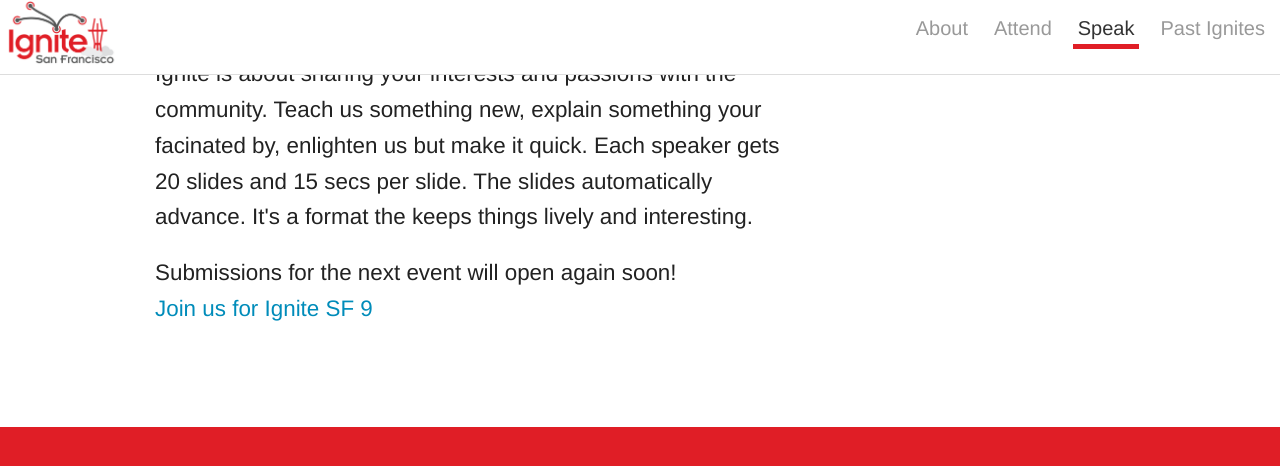
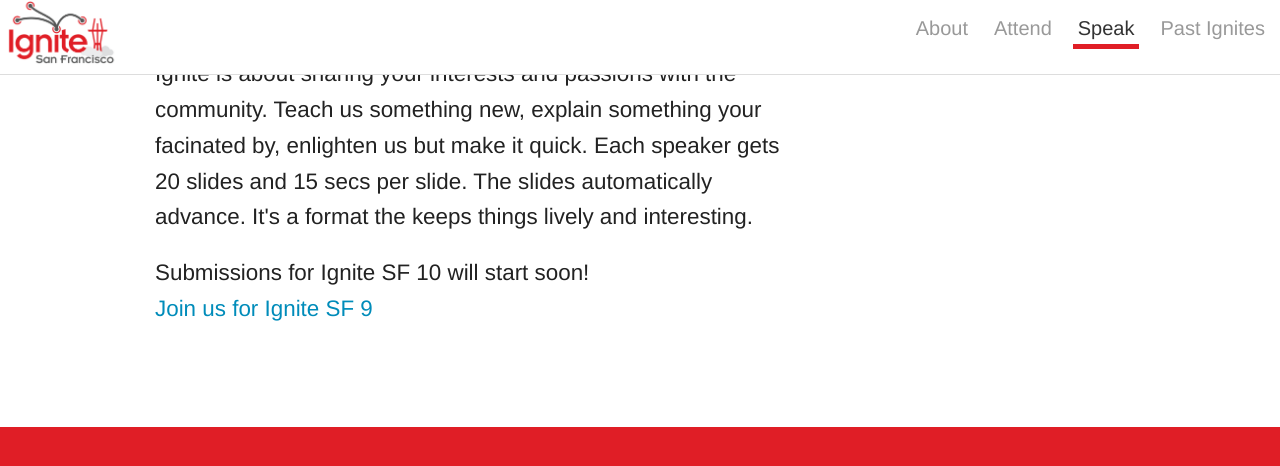
Before and after one commit to ignitesf/ignitesf.github.io, a Jekyll site: the page built from index.html, in a window 1280 px wide and 900 px high, scrolled down 1462 px, cut to the strip 0-483 px from the top of the window. Shown: the top 466 px of the strip. Built offline with Jekyll 4.4.1, drawn with Linux system fonts in a browser that asks for light colours; Markdown is read by kramdown in place of the engine named in the settings.

Commit message:
be clear about speaking at next event

```diff
--- a/index.html
+++ b/index.html
@@ -78,7 +78,7 @@ redirect_from:
     <div class="large-8 medium-8 columns">
       <h1 >Speak</h1>
       <p>Ignite is about sharing your interests and passions with the community. Teach us something new, explain something your facinated by, enlighten us but make it quick. Each speaker gets 20 slides and 15 secs per slide. The slides automatically advance. It's a format the keeps things lively and interesting. </p>
-      <p>Submissions for the next event will open again soon! <br /><a href="#attend">Join us for Ignite SF 9</a></p>
+      <p>Submissions for Ignite SF 10 will start soon! <br /><a href="#attend">Join us for Ignite SF 9</a></p>
     </div>
     <div class="large-4 medium-4 columns">
 <!--      <a href="https://docs.google.com/spreadsheet/viewform?formkey=dExuTHMzM2cta1dYZWhpZjNvamNzYkE6MA"><div class="button submit-topic">Submit your topic</div></a> -->
```
